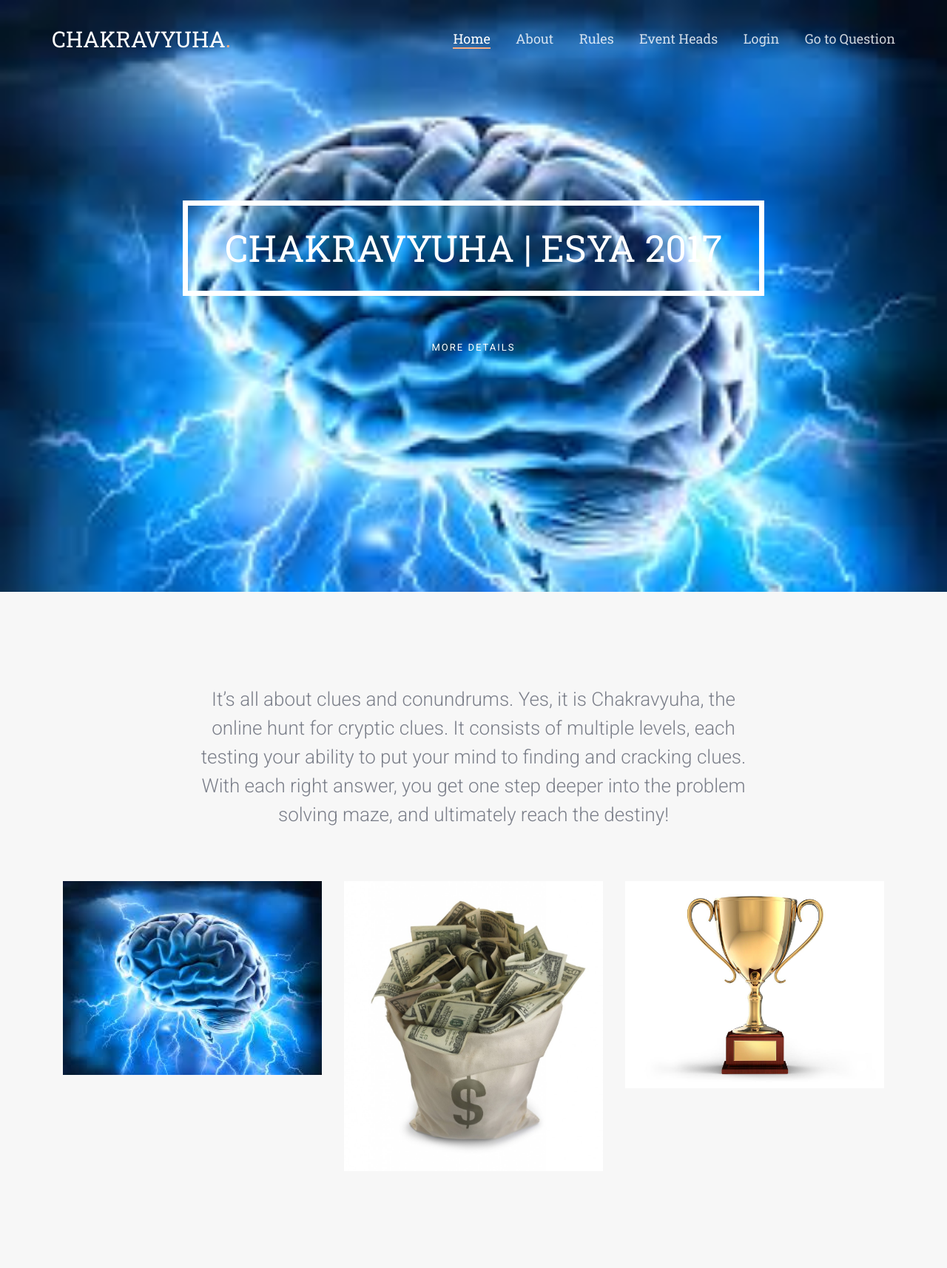
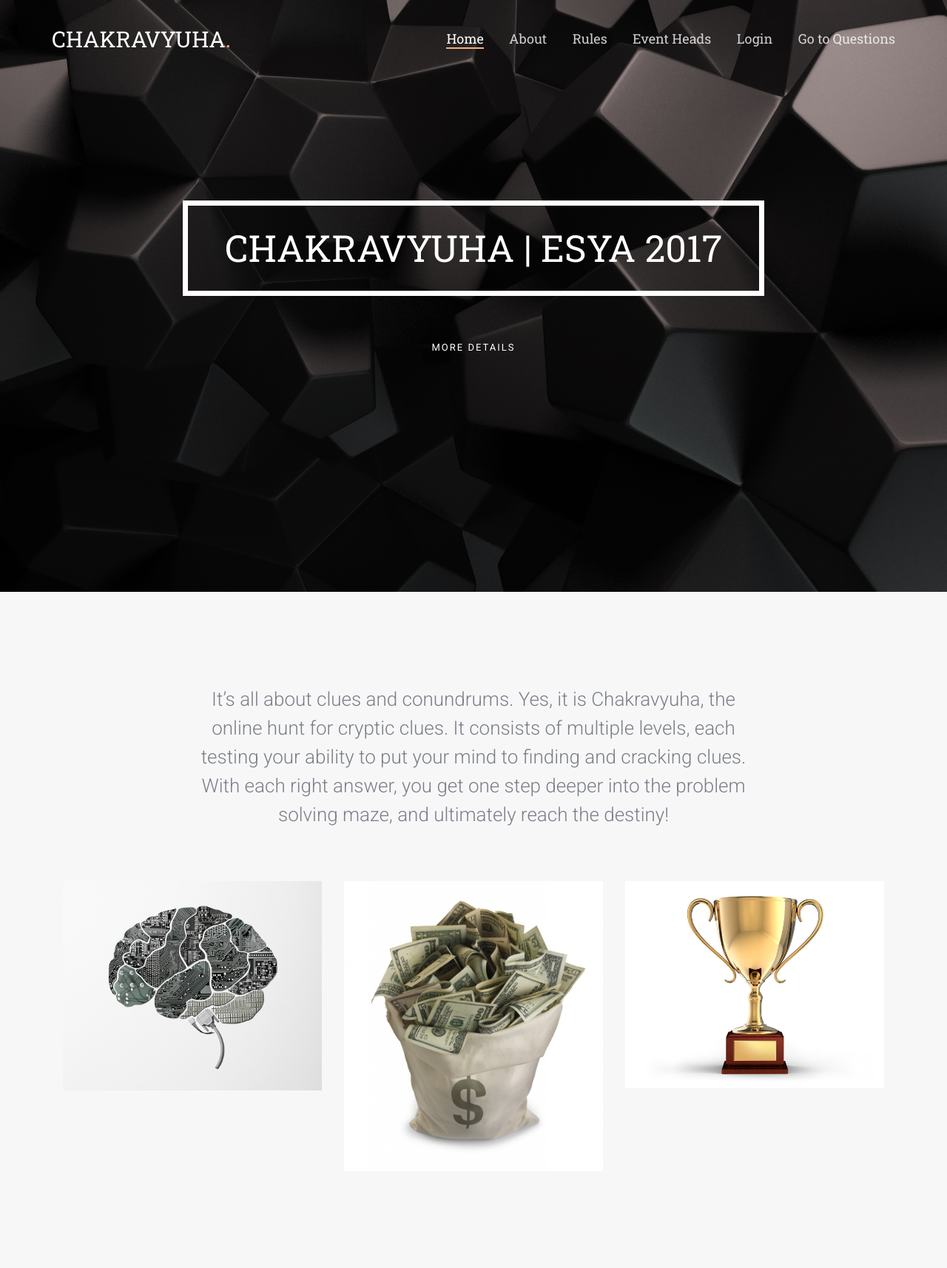
Before and after one commit to sarthak268/Chakravuyha_Website, a Flask app: page /xy in a window 1280 px wide. Shown: the top 1714 px of the page at 74% size. Run offline with Flask 2, Linux system fonts and the light colour scheme; some libraries are stand-ins or nearby versions; some web fonts are replaced.

Commit message:
minor changes in design

```diff
--- a/templates/lay.html
+++ b/templates/lay.html
@@ -7,7 +7,7 @@
 	<head>
 	<meta charset="utf-8">
 	<meta http-equiv="X-UA-Compatible" content="IE=edge">
-	<title>CHAKRAVYUHA | ESYA | 2017</title>
+	<title>CHAKRAVYUHA | ESYA 2017</title>
 	<meta name="viewport" content="width=device-width, initial-scale=1">
 	<meta name="description" content="Free HTML5 Template by FREEHTML5.CO" />
 	<meta name="keywords" content="free html5, free template, free bootstrap, html5, css3, mobile first, responsive" />
@@ -72,8 +72,8 @@
 					<li><a href="#" data-nav-section="portfolio">About</a></li>
 					<li><a href="#" data-nav-section="about">Rules</a></li>
 					<li><a href="#" data-nav-section="contact">Event Heads</a></li>
-					<li><a href="#" data-nav-section="contact">Login</a></li>
-					<li><a href="#" data-nav-section="contact">Go to Question</a></li>
+					<li><a href="#">Login</a></li>
+					<li><a href="#">Go to Questions</a></li>
 				</ul>
 			</nav>
 		</div>
@@ -102,9 +102,9 @@
 			   		<!--li style="background-image: url('slide_2.jpg');" data-stellar-background-ratio="0.5"></li>
 					<li style="background-image: url(slide_1.jpg);" data-stellar-background-ratio="0.5"></li>
 					<li style="background-image: url({{'images/'+'slide_3.jpg'}});" data-stellar-background-ratio="0.5"></li-->
-					<li style = "background-image : url('/static/images/d.jpg');" data-stellar-background-ratio="0.5"></li>
-					<li style = "background-image : url('/static/images/d.jpg');" data-stellar-background-ratio="0.5"></li>
-					<li style = "background-image : url('/static/images/d.jpg');" data-stellar-background-ratio="0.5"></li>
+					<li style = "background-image : url('/static/images/back.jpg');" data-stellar-background-ratio="0.5"></li>
+					<li style = "background-image : url('/static/images/back.jpg');" data-stellar-background-ratio="0.5"></li>
+					<li style = "background-image : url('/static/images/back.jpg');" data-stellar-background-ratio="0.5"></li>
 
 			  	</ul>
 
@@ -156,7 +156,7 @@
 
 					<div class="col-md-4 col-sm-4 col-xs-6 col-xxs-12 animate-box">
 						<div class="img-grid">
-							<img src="{{ url_for('static', filename = 'images/d.jpg') }}"  class="img-responsive" width="500px">
+							<img src="{{ url_for('static', filename = 'images/abcd.jpg') }}"  class="img-responsive" width="500px">
 							<!--img src="{{ url_for('static', filename = 'img5.jpg') }}"  class="img-responsive" width="500px"-->
 
 							<a href="portfolio-single.html" class="transition">
@@ -269,16 +269,16 @@
 				<div class="row r-pb">
 					<div class="col-md-8 col-md-offset-2 text-center section-heading animate-box">
 						<h2 class="fh5co-section-title"><font size="10px" color="white">Rules of the Contest</font></h2>
-						<p class="fh5co-lead" align="left">
+						<p class="fh5co-lead">
 							<ul>
-							<li>To participate, sign up at the <b>Chakravyuha Website</b>, the answers are be submitted here itself. The link to the website will be provided soon. Only individual participation is allowed.</li><br>
-							<li>The contest is held online and participants anywhere with a relevant email ID and currently enrolled in any kind of an educational organisation and pursuing any career can take part.</li><br>
-							<li>The contest lasts for a duration of <b>4 DAYS</b> and there are a total of <b>20 LEVELS</b> with increasing levels of difficulty.</li><br>
-							<li>The one who correctly answers all the questions or finishes with the maximum score at the end is declared as the winner.</li><br>
-							<li>Each question will be provided with a score which will automatically be added to the participant’s score if he/she answers the question correctly. There will also be partial score given for some special questions.</li><br>
-							<li>There will be some <b>Bonus Questions</b> listed on the website for which participants answering them correctly will be eligible for cool prizes.</li><br>
-							<li>The participants are provided with <b>last years question bank</b> for Chakravyuha 2016, for them to practise and have an idea about how are the questions going to be.</li><br>
-							<li>The organizer’s decision is final and binding, they have the right to change rules as they deem fit and have the right to disqualify any participant if they break any rule.</li><br>
+							<li align="left">To participate, sign up at the <b>Chakravyuha Website</b>, the answers are be submitted here itself. The link to the website will be provided soon. Only individual participation is allowed.</li><br>
+							<li align="left">The contest is held online and participants anywhere with a relevant email ID and currently enrolled in any kind of an educational organisation and pursuing any career can take part.</li><br>
+							<li align="left">The contest lasts for a duration of <b>4 DAYS</b> and there are a total of <b>20 LEVELS</b> with increasing levels of difficulty.</li><br>
+							<li align="left">The one who correctly answers all the questions or finishes with the maximum score at the end is declared as the winner.</li><br>
+							<li align="left">Each question will be provided with a score which will automatically be added to the participant’s score if he/she answers the question correctly. There will also be partial score given for some special questions.</li><br>
+							<li align="left">There will be some <b>Bonus Questions</b> listed on the website for which participants answering them correctly will be eligible for cool prizes.</li><br>
+							<li align="left">The participants are provided with <b>last years question bank</b> for Chakravyuha 2016, for them to practise and have an idea about how are the questions going to be.</li><br>
+							<li align="left">The organizer’s decision is final and binding, they have the right to change rules as they deem fit and have the right to disqualify any participant if they break any rule.</li><br>
 							</ul>
 						</p>
 					</div>
```
Also changed, not shown: images/back.jpg (added), static/back.jpg (added), static/images/abcd.jpg (added), static/images/back.jpg (added), static/images/img5_2.png (added), templates/back.jpg (added).
